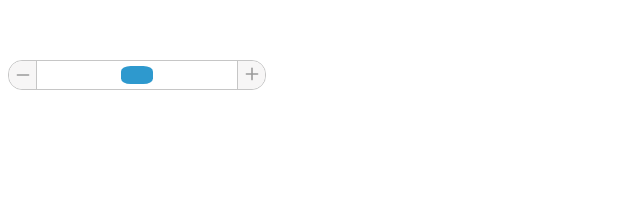
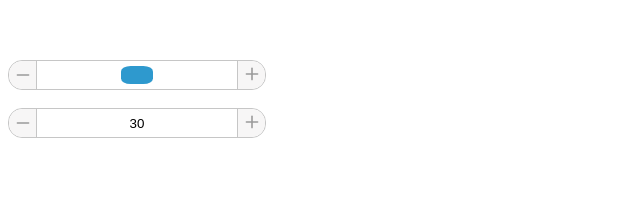
Before and after one commit to ciqtek/epr-components, a Vue app: page / in a window 1280 px wide. Shown: the top 198 px of the page, without its empty margins (0-640 px from the left). Built offline with nearby package versions, Linux system fonts and the light colour scheme.

Commit message:
新增 input 组件

```diff
--- a/package.json
+++ b/package.json
@@ -1,6 +1,6 @@
 {
   "name": "epr-components",
-  "version": "0.1.5",
+  "version": "0.2.0",
   "scripts": {
     "dev": "vite",
     "build-lib": "vue-tsc --noEmit && vite build --mode=lib",
--- a/src/App.vue
+++ b/src/App.vue
@@ -1,39 +1,51 @@
 <template>
-  <epr-slider-button :min='min' :max="max" :step="step" v-model="value" :precision="precision" @change="slider1BtnChange" />
+  <epr-slider-button :min='min' :max="max" :step="step" v-model="value" :precision="precision" @change="sliderBtnChange" />
+  <br />
+  <epr-slider-input :min='min' :max="max" :step="step2" v-model="value2" :precision="precision" @change="sliderInputChange" />
 </template>
 
 <script lang="ts">
 import { defineComponent, reactive, toRefs } from 'vue'
-import { eprSliderButton } from './components/'
+import { eprSliderButton, eprSliderInput } from './components/'
 interface Config {
   min: number
   max: number
   step: (string | number)[]
+  step2: number[]
   value: number
+  value2: number
   precision: number
 }
 
 export default defineComponent({
   name: 'App',
   components: {
-    eprSliderButton
+    eprSliderButton,
+    eprSliderInput
   },
   setup () {
     const config: Config = reactive({
       min: 0,
       max: 100,
-      step: [1, '2', '3%'],
+      step: [0.211, '2', '3%'],
+      step2: [0.001, 2],
       value: 50,
-      precision: 2
+      value2: 30,
+      precision: 3
     })
 
-    function slider1BtnChange (e: number) {
+    function sliderBtnChange (e: number) {
       config.value = e
+    }
+
+    function sliderInputChange (e: number) {
+      config.value2 = e
     }
 
     return {
       ...toRefs(config),
-      slider1BtnChange
+      sliderBtnChange,
+      sliderInputChange
     }
   }
 })
--- a/src/components/sliderBtn/index.vue
+++ b/src/components/sliderBtn/index.vue
@@ -64,19 +64,13 @@ export default defineComponent({
       const sLeft = window.getComputedStyle(slider.value).left
       return Number(sLeft.replace('px', ''))
     }
+
     // 精度
     function toPrecision (n: number) {
       const p = props.precision
-      let v = (Math.round(n * 100) / 100).toString()
-      let idx = v.indexOf('.')
-      if (idx < 0) {
-        idx = v.length
-        v += '.'
-      }
-      while (v.length <= (idx + p)) {
-        v += '0'
-      }
-      return +v
+      const numReg = new RegExp(`^(.*\\..{${p}}).*$`)
+      const num = n.toString().replace(numReg, '$1')
+      return +num
     }
     // 返回最新的值
     function returnValue () {
--- a/src/components/sliderInput/index.vue
+++ b/src/components/sliderInput/index.vue
@@ -1,14 +1,129 @@
 <template>
-  <div>slider input</div>
+  <div class="epr-btn">
+    <span class="epr-btn-reduce" @click="handleChange('left')">
+      <span class="math-minus"></span>
+    </span>
+    <span class="epr-btn-content">
+      <input class="epr-btn-input" v-model="value" type="text" @keydown.down="keyEvent('down')" @keydown.up="keyEvent('up')">
+    </span>
+    <span class="epr-btn-increase" @click="handleChange('right')">
+      <span class="math-plus"></span>
+    </span>
+  </div>
 </template>
 <script lang="ts">
-import { defineComponent, onMounted } from 'vue'
+import { defineComponent, onMounted, ref } from 'vue'
 export default defineComponent({
   name: 'epr-slider-input',
-  setup () {
+  props: {
+    modelValue: {
+      type: Number,
+      default: 0
+    },
+    min: {
+      type: Number,
+      default: 0
+    },
+    max: {
+      type: Number,
+      default: 100
+    },
+    step: {
+      default: [1, 1]
+    },
+    precision: {
+      type: Number,
+      default: 2
+    }
+  },
+  emits: ['change'],
+  setup (props, { emit }) {
+    const value = ref(0)
+
     onMounted(() => {
-      console.log('epr slider input')
+      initAndCheck()
     })
+
+    // 初始化，并检查值
+    function initAndCheck () {
+      if (props.modelValue < props.min || props.modelValue > props.max) {
+        return console.error('[EPR SLIDER INPUT]: 当前值不能小于最小值或大于最大值')
+      } else {
+        value.value = props.modelValue
+      }
+    }
+
+    // 精度
+    function toPrecision (n: number) {
+      const p = props.precision
+      const numReg = new RegExp(`^(.*\\..{${p}}).*$`)
+      const num = n.toString().replace(numReg, '$1')
+      value.value = +num
+      return +num
+    }
+
+    // 鼠标 加减按钮 事件
+    function handleChange (pos: string) {
+      if (pos === 'left') {
+        if (value.value - props.step[0] >= props.min) {
+          value.value -= props.step[0]
+        } else {
+          value.value = props.min
+        }
+      }
+      if (pos === 'right') {
+        console.log(typeof value.value, typeof props.step[0], value.value, props.step[0], props.precision)
+        if (value.value + props.step[0] <= props.max) {
+          value.value -= -props.step[0]
+        } else {
+          value.value = props.max
+        }
+      }
+      emit('change', toPrecision(value.value))
+    }
+
+    // 键盘 上下按键 事件
+    function keyEvent (str: string) {
+      if (props.step[1]) {
+        if (str === 'down') {
+          if (value.value - props.step[1] >= props.min) {
+            value.value -= props.step[1]
+          } else {
+            value.value = props.min
+          }
+        }
+        if (str === 'up') {
+          if (value.value + props.step[1] <= props.max) {
+            value.value += props.step[1]
+          } else {
+            value.value = props.max
+          }
+        }
+        emit('change', toPrecision(value.value))
+      }
+    }
+
+    return {
+      value,
+      keyEvent,
+      handleChange
+    }
   }
 })
 </script>
+<style lang="scss">
+.epr-btn-content{
+  display: flex;
+  justify-content: center;
+  align-items: center;
+  flex: 1;
+  box-sizing: border-box;
+  .epr-btn-input{
+    border: none;
+    outline: none;
+    width: 100%;
+    height: 100%;
+    text-align: center;
+  }
+}
+</style>
```
Also changed, not shown: 7 other files (tests, documents, lock files or other folders).
